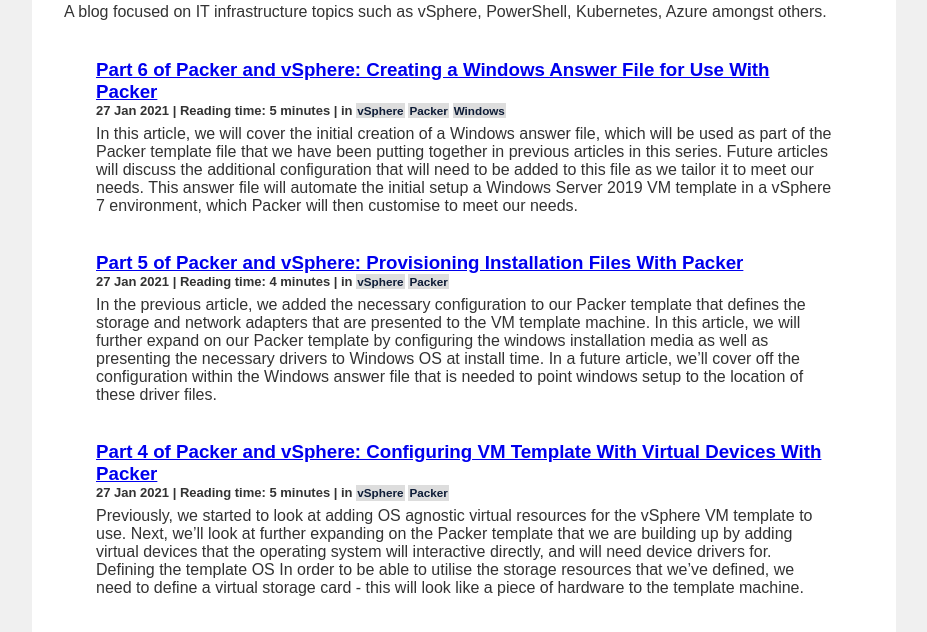
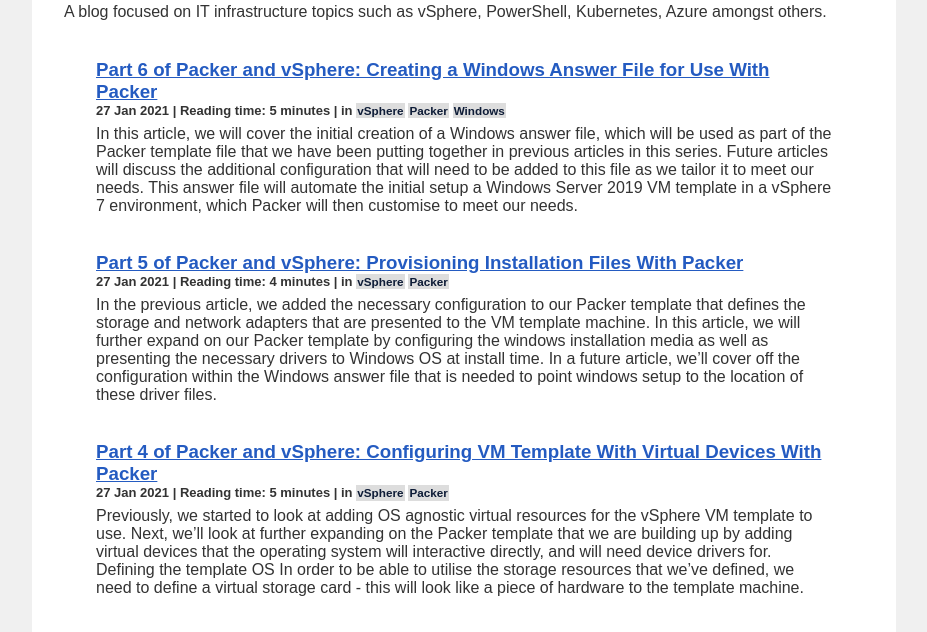
Before and after one commit to dacarab/dacarab.github.io, a plain HTML site: page index.html in a window 1280 px wide. Shown: the part 103-735 px from the top of the page, without its empty margins (176-1103 px from the left). Drawn offline with Linux system fonts and the light colour scheme.

Commit message:
Style sheet change

```diff
--- a/css/style.css
+++ b/css/style.css
@@ -105,6 +105,10 @@ h3.blogListTitle {
     margin-bottom: 0em;
 }
 
+a {
+    color:#245BC1;
+}
+
 a.tag {
     background-color: #ddd ;
     color: #0E1C37;
```
